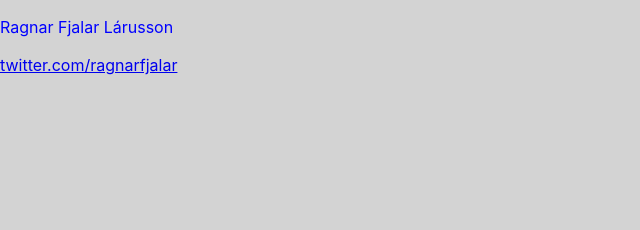
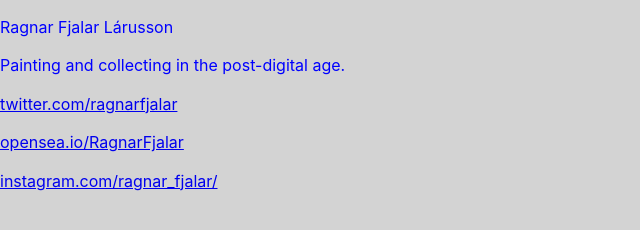
Before and after one commit to ragnarfjalar/ragnarfjalar.github.io, a plain HTML site: page index.html in a window 1280 px wide. Shown: the whole page, without its empty margins (0-640 px from the left). Drawn offline with nearby package versions, Linux system fonts and the light colour scheme.

Commit message:
Update index.html

```diff
--- a/index.html
+++ b/index.html
@@ -16,8 +16,10 @@
 
     <body>
         <p>Ragnar Fjalar Lárusson</p>
+        <p>Painting and collecting in the post-digital age.</p>
         <p><a href="https://mobile.twitter.com/ragnarfjalar">twitter.com/ragnarfjalar</p>
-
+        <p><a href="https://opensea.io/RagnarFjalar">opensea.io/RagnarFjalar</p>
+        <p><a href="https://www.instagram.com/ragnar_fjalar/">instagram.com/ragnar_fjalar/</p>
 
         <script src="//ajax.googleapis.com/ajax/libs/jquery/1.10.2/jquery.min.js"></script>
         <script>window.jQuery || document.write('<script src="js/vendor/jquery-1.10.2.min.js"><\/script>')</script>
```
